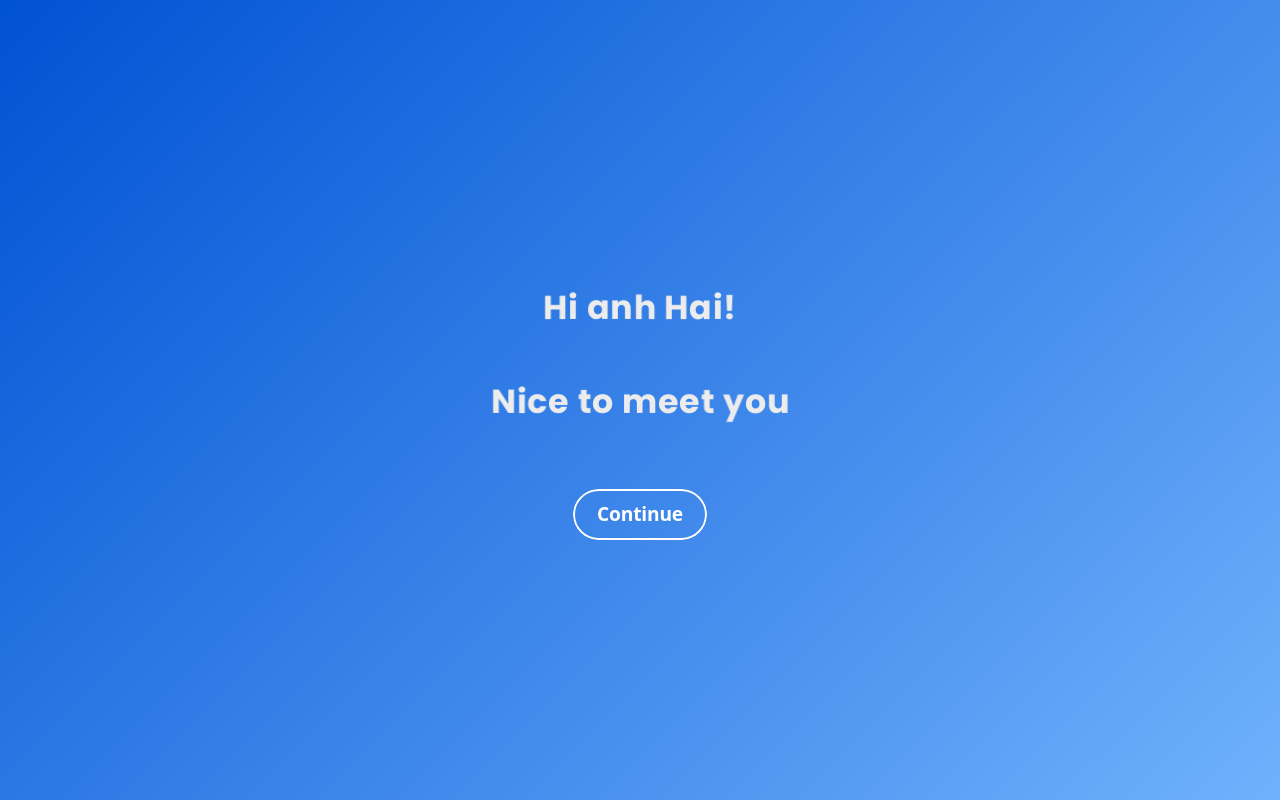
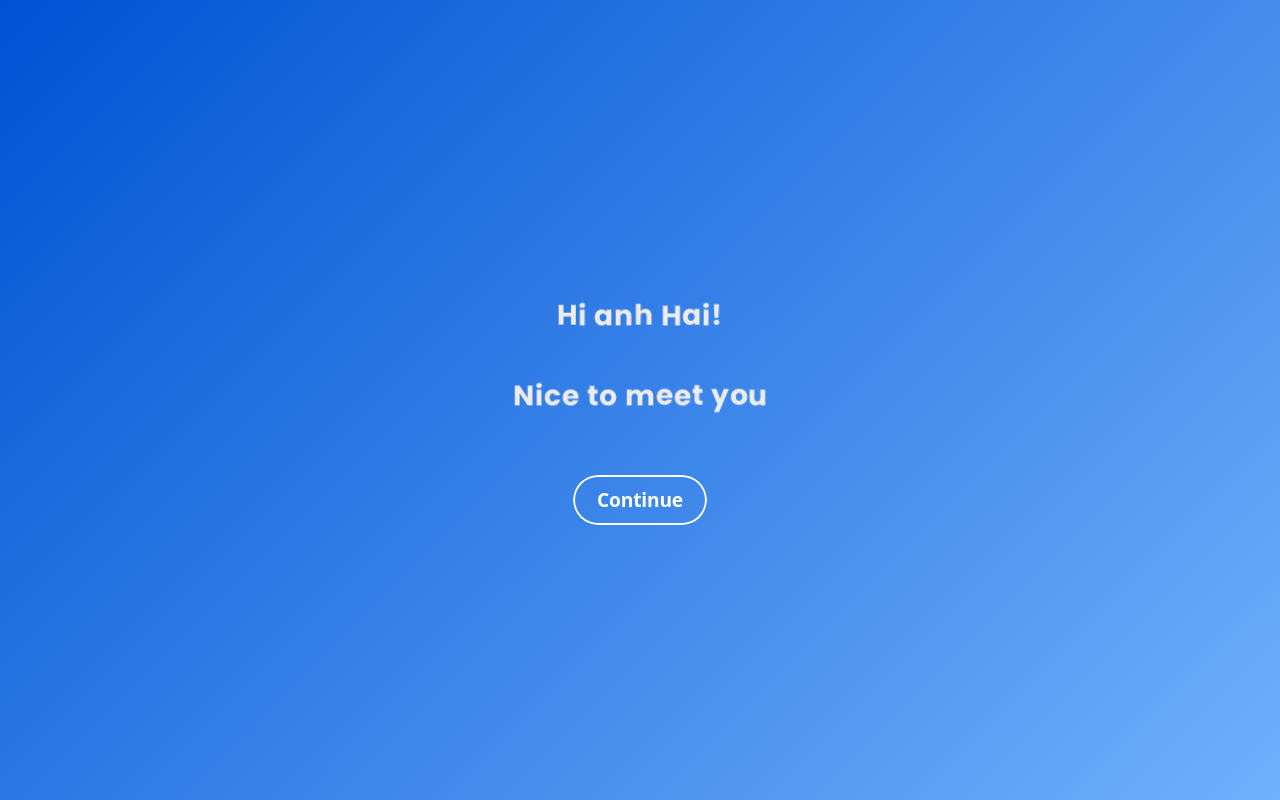
Before and after one commit to Quang-Tuyen-DINH/puzzle, a React (Vite) app: page /welcome in a window 1280 px wide. Built offline with nearby package versions, Linux system fonts and the light colour scheme.

Commit message:
style: color

```diff
--- a/src/pages/SlideShow.tsx
+++ b/src/pages/SlideShow.tsx
@@ -28,7 +28,7 @@ function SlideShow() {
       content: (
         <div className="scroll-text">
           <Paragraph text="We share the same passion" />
-          <Paragraph text="Solving problems and crafting creative products" />
+          <Paragraph text="Solving problems and crafting creative products" color="#ff0"/>
         </div>
       ),
     },
--- a/src/styles/components/Paragraph.scss
+++ b/src/styles/components/Paragraph.scss
@@ -23,7 +23,7 @@
   text-align: center;
   color: var(--paragraph-color);
   font-family: var(--paragraph-font);
-  font-size: clamp(1rem, 6rem, 2.6vw);
+  font-size: clamp(1rem, 5.5rem, 2.2vw);
   letter-spacing: 0.05rem;
   will-change: transform;
 }
```
